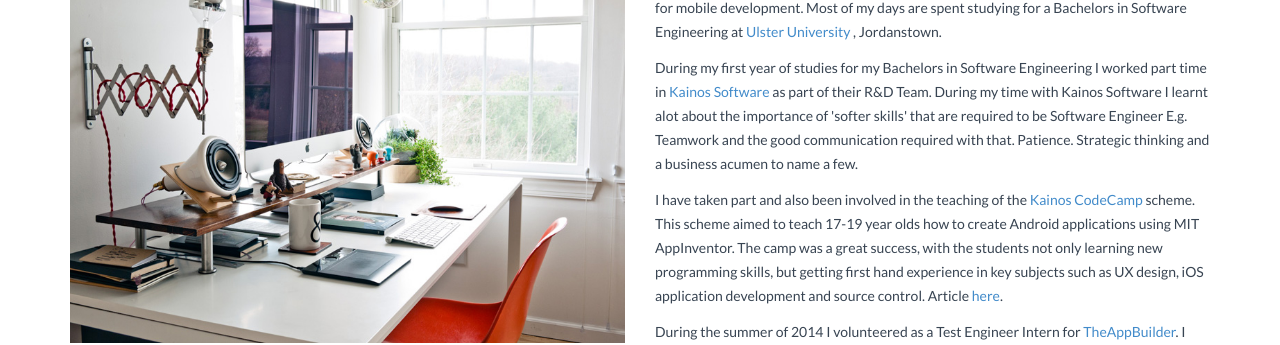
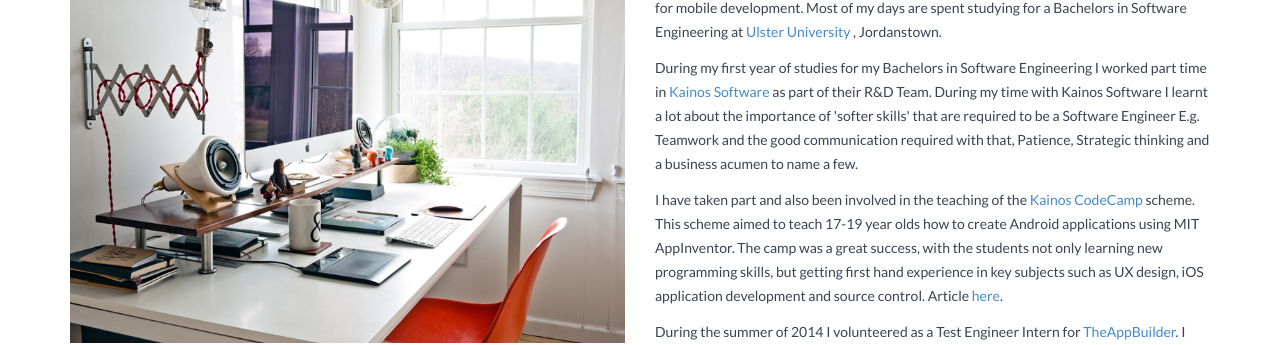
Before and after one commit to RyanBeckett/blog, a Jekyll site: the page built from about.html, in a window 1280 px wide and 1301 px high. Shown: the part 153-498 px from the top of the window. Built offline with Jekyll 4.4.1, drawn with Linux system fonts in a browser that asks for light colours; nearby versions of some CDN libraries.

Commit message:
Spelling mistakes.

```diff
--- a/_posts/blog/2014-04-25-welcome-to-the-blog.markdown
+++ b/_posts/blog/2014-04-25-welcome-to-the-blog.markdown
@@ -15,9 +15,9 @@ Welcome to my Blog, my name is Ryan Beckett. I hope to share with you through th
 
 ####Who am I?
 I am student software engineer currently living in Belfast, Northern Ireland with a passion for mobile development.
-Most of my days are spent studying for a Bachelors in Software Engineering at [Ulster University][Ulster], Jordanstown. Outside of computing I enjoy a range of things. Such as anything fitness related, longboarding and spending time on beaches.
+Most of my days are spent studying for a Bachelors in Software Engineering at [Ulster University][Ulster], Jordanstown. Outside of computing I enjoy a range of things such as anything fitness related, longboarding and spending time on beaches.
 
-Hackathon's are another infatuation of mine, there are a few reasons for this. There’s always an incredible atmosphere. This really brings about this positive energy in everyone which is a really good motivator for the 'hack', and a great motivator after the 'hack'. They are a fantastic way of learning as you get a chance to play with new technologies that you may not have access to; they also allow experience to passed on from one to another. This really touches on core area of Software engineering. This is a really engaging way to learn as it's practical.
+Hackathons are another infatuation of mine, there are a few reasons for this. There’s always an incredible atmosphere. This really brings about a positive energy in everyone which is a really good motivator for the 'hack', and a great motivator after the 'hack'. They are a fantastic way of learning as you get a chance to play with new technologies that you may not have access to; they also allow experience to be passed on from one another. This really touches on core area of Software engineering, plus it's a really engaging way to learn as it's practical.
 
 Now that's a little about myself. If you would like to know more please read the [About me][aboutme] page
 
--- a/about.html
+++ b/about.html
@@ -18,9 +18,9 @@ permalink: /about/
             </p>
 
             <p>During my first year of studies for my Bachelors in Software Engineering I worked part time in <a href="https://www.ulster.ac.uk/" target="_blank">Kainos Software</a>
-              as part of their R&D Team. During my time with Kainos Software I learnt alot about the importance of 'softer skills'
-              that are required to be Software Engineer E.g. Teamwork and the good communication required with that.
-              Patience. Strategic thinking and a business acumen to name a few.</p>
+              as part of their R&D Team. During my time with Kainos Software I learnt a lot about the importance of 'softer skills'
+              that are required to be a Software Engineer E.g. Teamwork and the good communication required with that,
+              Patience, Strategic thinking and a business acumen to name a few.</p>
 
             <p>I have taken part and also been involved in the teaching of the <a href="https://codecamp.kainos.com/" target="_blank">Kainos CodeCamp</a> scheme.
               This scheme aimed to teach 17-19 year olds how to create Android applications using MIT AppInventor.
```
